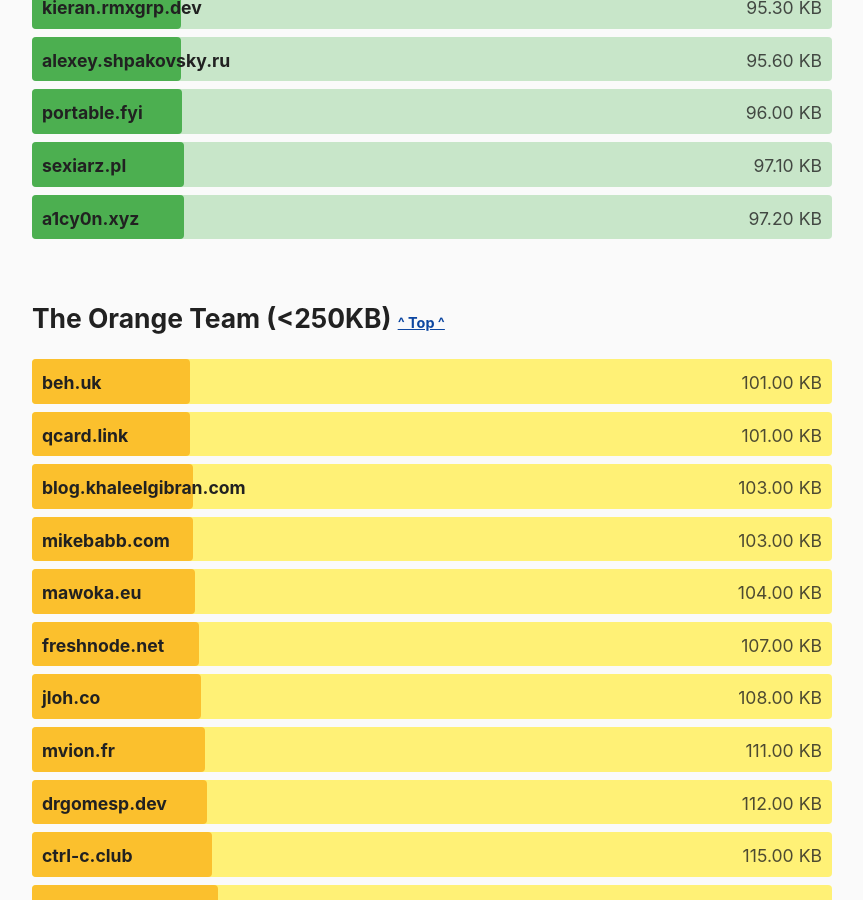
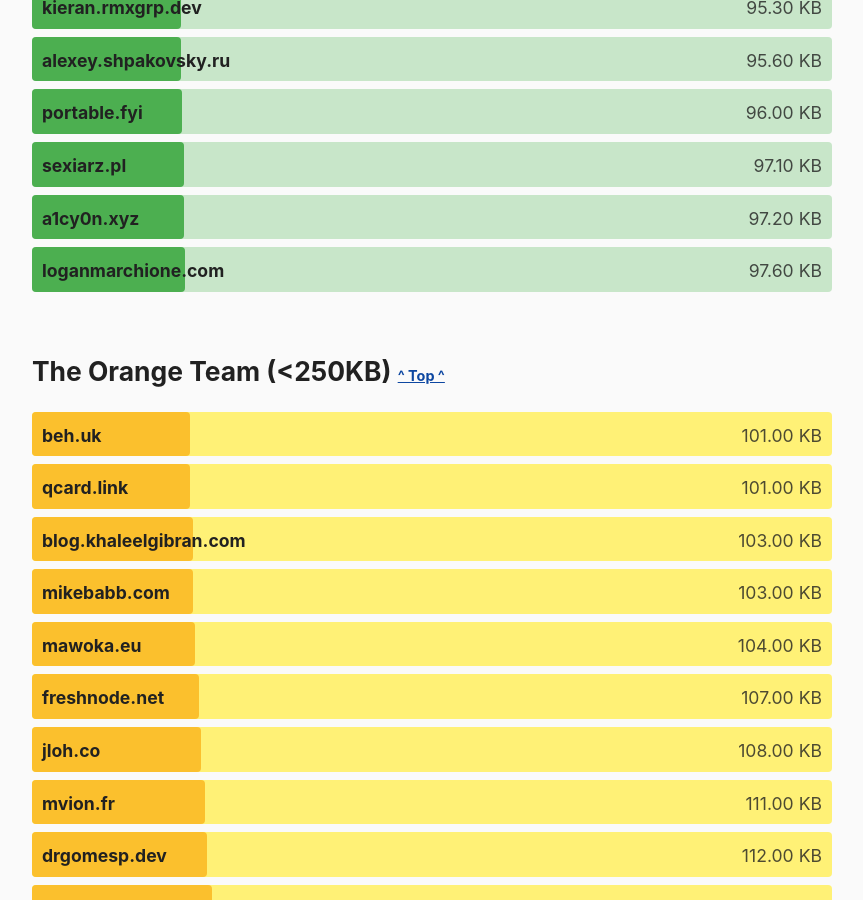
Before and after one commit to kevquirk/512kb.club, a Jekyll site: the page built from index.md, in a window 1280 px wide and 900 px high, scrolled down 14316 px. Shown: the whole window, without its empty margins (208-1071 px from the left). Built offline with Jekyll 4.4.1, drawn with Linux system fonts in a browser that asks for light colours.

Commit message:
Add loganmarchione.com

```diff
--- a/_data/sites.yml
+++ b/_data/sites.yml
@@ -1153,6 +1153,11 @@
   size: 232
   last_checked: 2022-03-28
 
+- domain: loganmarchione.com
+  url: https://loganmarchione.com/
+  size: 97.6
+  last_checked: 2022-04-15
+
 - domain: lopeztel.xyz
   url: https://lopeztel.xyz/
   size: 290
```
